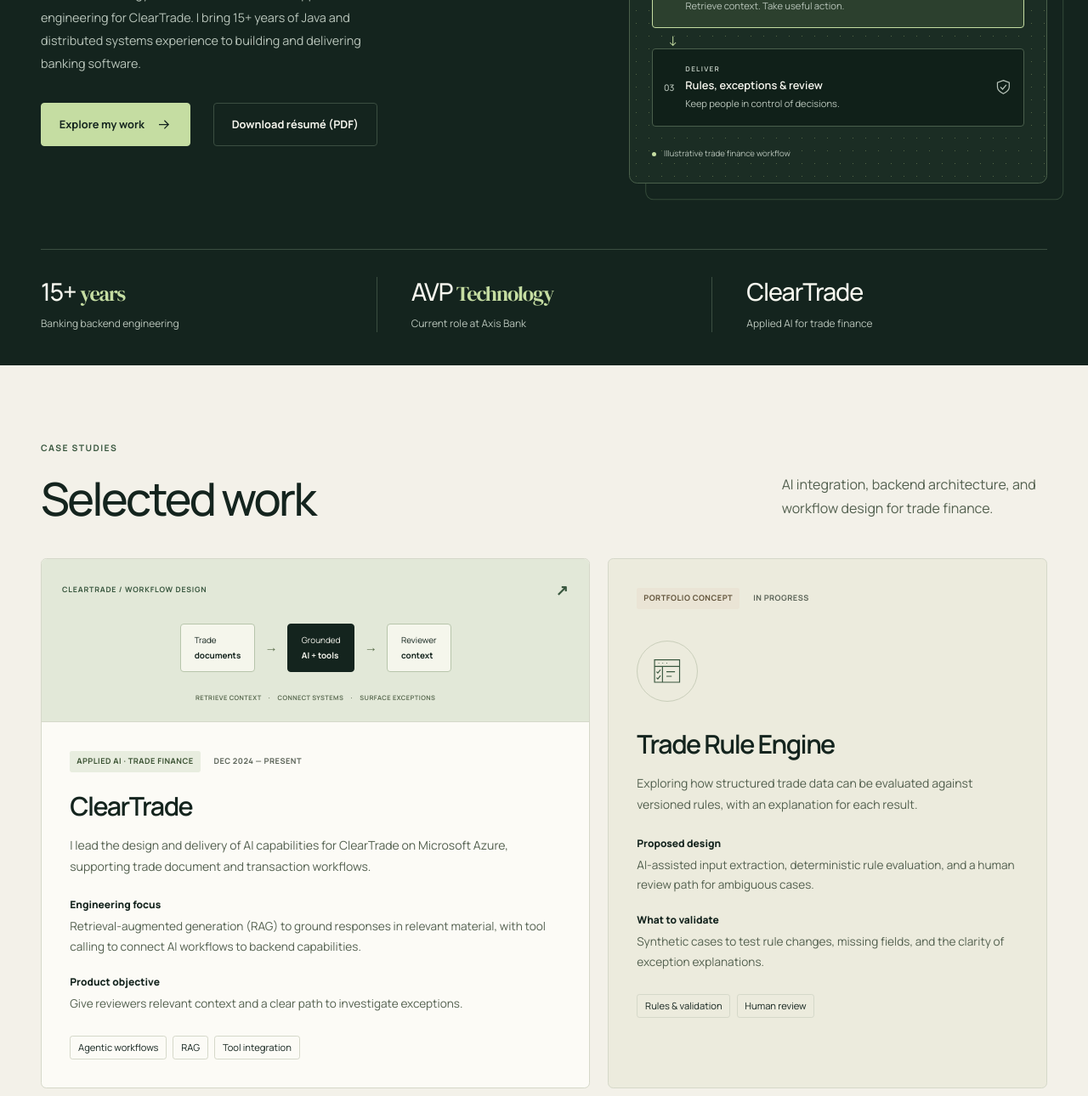
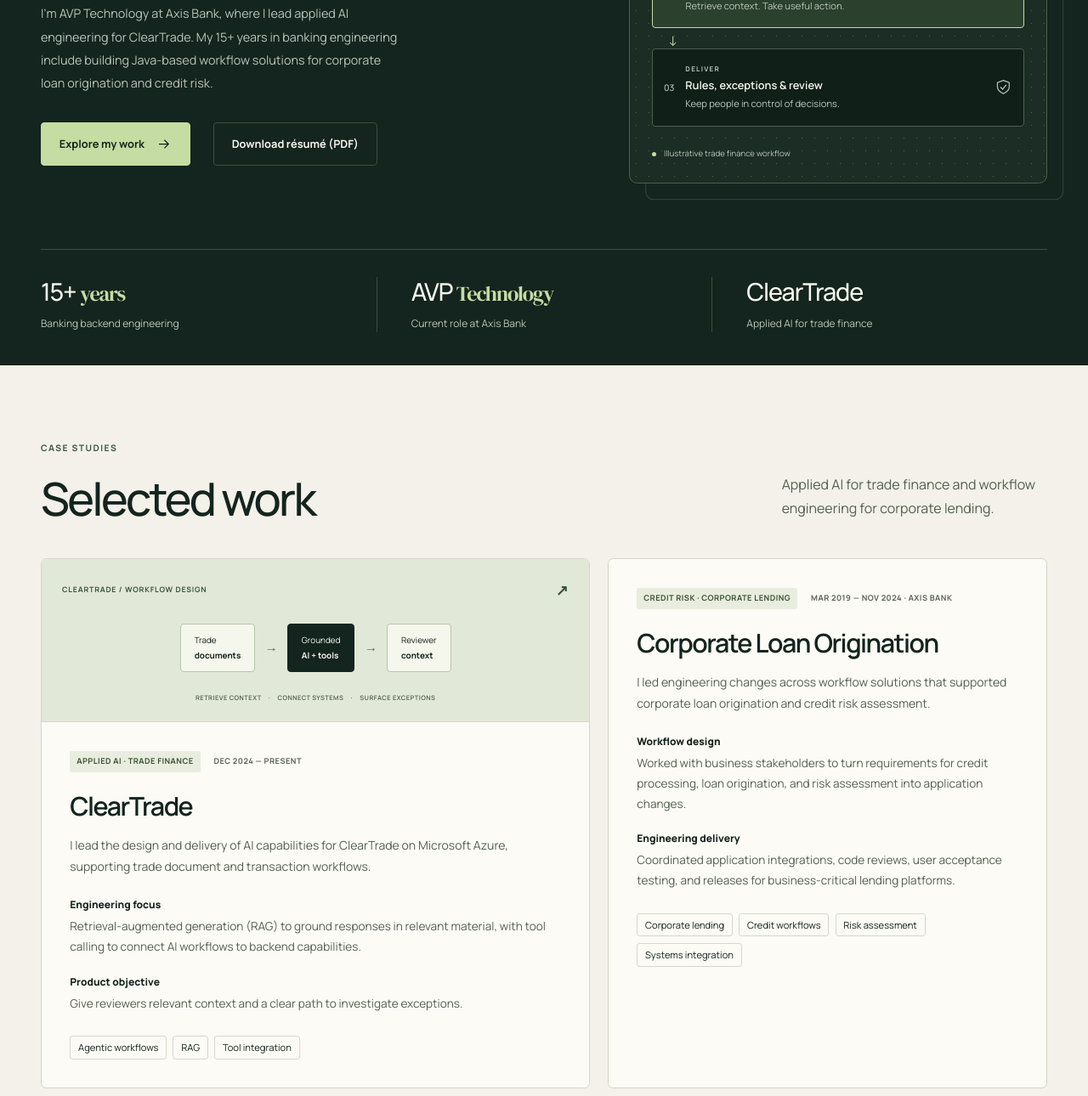
Before and after one commit to sachinj158/PORTFOLIO, a plain HTML site: page portfolio/index.html in a window 1280 px wide. Shown: the part 580-1870 px from the top of the page at 85% size. Drawn offline with Linux system fonts and the light colour scheme.

Commit message:
Highlight corporate credit risk and loan origination experience

```diff
--- a/portfolio/index.html
+++ b/portfolio/index.html
@@ -3,11 +3,11 @@
 <head>
   <meta charset="utf-8">
   <meta name="viewport" content="width=device-width, initial-scale=1">
-  <meta name="description" content="Sachin Jagdale, AVP Technology at Axis Bank. 15+ years in banking engineering, now focused on forward deployed AI, agentic workflows, and trade finance.">
+  <meta name="description" content="Sachin Jagdale, AVP Technology at Axis Bank. 15+ years in banking engineering across corporate loan origination, credit risk, and applied AI for trade finance.">
   <meta name="theme-color" content="#14241e">
   <meta property="og:type" content="website">
   <meta property="og:title" content="Sachin Jagdale | Forward Deployed AI Engineering">
-  <meta property="og:description" content="Banking depth. Applied AI. From understanding the workflow to delivering the solution.">
+  <meta property="og:description" content="Engineering leadership across corporate credit risk, loan origination, and applied AI for trade finance.">
   <title>Sachin Jagdale | Forward Deployed AI Engineering</title>
   <link rel="icon" href="favicon.svg" type="image/svg+xml">
   <link rel="preload" href="fonts/manrope-latin.woff2" as="font" type="font/woff2" crossorigin>
@@ -35,8 +35,8 @@
       <div class="hero-copy">
         <p class="eyebrow"><span class="small-line" aria-hidden="true"></span> APPLIED AI · ENGINEERING LEADERSHIP</p>
         <h1 id="intro">Sachin<br>Jagdale<span class="name-dot">.</span></h1>
-        <p class="hero-statement">Engineering AI for <em>trade finance</em></p>
-        <p class="lede">I’m AVP Technology at Axis Bank, where I lead applied AI engineering for ClearTrade. I bring 15+ years of Java and distributed systems experience to building and delivering banking software.</p>
+        <p class="hero-statement">Engineering for <em>trade finance and credit risk</em></p>
+        <p class="lede">I’m AVP Technology at Axis Bank, where I lead applied AI engineering for ClearTrade. My 15+ years in banking engineering include building Java-based workflow solutions for corporate loan origination and credit risk.</p>
         <div class="actions">
           <a class="button primary" href="#work">Explore my work <svg class="icon" viewBox="0 0 24 24" fill="none" stroke="currentColor" stroke-width="1.6" aria-hidden="true"><path d="M5 12h14m-6-6 6 6-6 6"/></svg></a>
           <a class="button secondary" href="./sachin-jagdale-resume.pdf" data-link="resume" download>Download résumé (PDF)</a>
@@ -63,11 +63,27 @@
 
     <div class="light">
       <section class="shell section" id="work" aria-labelledby="work-title">
-        <div class="section-heading"><div><p class="eyebrow">CASE STUDIES</p><h2 id="work-title">Selected work</h2></div><p class="section-intro">AI integration, backend architecture, and workflow design for trade finance.</p></div>
+        <div class="section-heading"><div><p class="eyebrow">CASE STUDIES</p><h2 id="work-title">Selected work</h2></div><p class="section-intro">Applied AI for trade finance and workflow engineering for corporate lending.</p></div>
         <div class="projects">
           <article class="case case-featured">
             <div class="project-visual" aria-hidden="true"><div class="visual-heading"><span>CLEARTRADE / WORKFLOW DESIGN</span><span class="diagram-symbol">↗</span></div><div class="mini-flow"><span>Trade<br><strong>documents</strong></span><span class="connector">→</span><span class="mini-ai">Grounded<br><strong>AI + tools</strong></span><span class="connector">→</span><span>Reviewer<br><strong>context</strong></span></div><p>RETRIEVE CONTEXT <span>·</span> CONNECT SYSTEMS <span>·</span> SURFACE EXCEPTIONS</p></div>
             <div class="case-body"><div class="case-meta"><span class="status">APPLIED AI · TRADE FINANCE</span><span>DEC 2024 — PRESENT</span></div><h3>ClearTrade</h3><p>I lead the design and delivery of AI capabilities for ClearTrade on Microsoft Azure, supporting trade document and transaction workflows.</p><dl><dt>Engineering focus</dt><dd>Retrieval-augmented generation (RAG) to ground responses in relevant material, with tool calling to connect AI workflows to backend capabilities.</dd><dt>Product objective</dt><dd>Give reviewers relevant context and a clear path to investigate exceptions.</dd></dl><ul class="tags" aria-label="ClearTrade focus areas"><li>Agentic workflows</li><li>RAG</li><li>Tool integration</li></ul></div>
+          </article>
+          <article class="case" aria-labelledby="credit-title">
+            <div class="case-body">
+              <div class="case-meta"><span class="status">CREDIT RISK · CORPORATE LENDING</span><span>MAR 2019 — NOV 2024 · AXIS BANK</span></div>
+              <h3 id="credit-title">Corporate Loan Origination</h3>
+              <p>I led engineering changes across workflow solutions that supported corporate loan origination and credit risk assessment.</p>
+              <dl>
+                <dt>Workflow design</dt>
+                <dd>Worked with business stakeholders to turn requirements for credit processing, loan origination, and risk assessment into application changes.</dd>
+                <dt>Engineering delivery</dt>
+                <dd>Coordinated application integrations, code reviews, user acceptance testing, and releases for business-critical lending platforms.</dd>
+              </dl>
+              <ul class="tags" aria-label="Corporate loan origination focus areas">
+                <li>Corporate lending</li><li>Credit workflows</li><li>Risk assessment</li><li>Systems integration</li>
+              </ul>
+            </div>
           </article>
           <article class="case case-concept">
             <div class="case-body"><div class="case-meta"><span class="status concept">PORTFOLIO CONCEPT</span><span>IN PROGRESS</span></div><div class="concept-symbol" aria-hidden="true"><svg viewBox="0 0 64 64" fill="none" stroke="currentColor" stroke-width="1.5"><path d="M13 15h38v34H13z M13 25h38 M25 25v24 M19 20h1 M25 20h1 M31 20h1 M31 33h13 M31 40h8"/><path d="m16 33 2 2 4-5m-6 12 2 2 4-5"/></svg></div><h3>Trade Rule Engine</h3><p>Exploring how structured trade data can be evaluated against versioned rules, with an explanation for each result.</p><dl><dt>Proposed design</dt><dd>AI-assisted input extraction, deterministic rule evaluation, and a human review path for ambiguous cases.</dd><dt>What to validate</dt><dd>Synthetic cases to test rule changes, missing fields, and the clarity of exception explanations.</dd></dl><ul class="tags" aria-label="Trade Rule Engine focus areas"><li>Rules &amp; validation</li><li>Human review</li></ul></div>
@@ -93,7 +109,7 @@
         <div><dt><span aria-hidden="true">03</span> Cloud &amp; AI platforms</dt><dd><ul class="tags"><li>Microsoft Azure</li><li>Azure AI Foundry</li><li>Solution architecture</li></ul></dd></div>
         <div><dt><span aria-hidden="true">04</span> Discovery &amp; prototyping</dt><dd><ul class="tags"><li>Workflow mapping</li><li>Requirements discovery</li><li>Rapid prototyping</li><li>Stakeholder communication</li></ul></dd></div>
         <div><dt><span aria-hidden="true">05</span> Evaluation &amp; reliability</dt><dd><ul class="tags"><li>LLM evaluation</li><li>Retrieval grounding</li><li>Guardrails</li><li>Exception handling</li><li>Human-in-the-loop</li></ul></dd></div>
-        <div><dt><span aria-hidden="true">06</span> Domain &amp; delivery</dt><dd><ul class="tags"><li>Trade finance</li><li>Banking systems</li><li>Product thinking</li><li>Engineering leadership</li><li>Iterative delivery</li></ul></dd></div>
+        <div><dt><span aria-hidden="true">06</span> Domain &amp; delivery</dt><dd><ul class="tags"><li>Trade finance</li><li>Corporate credit risk</li><li>Loan origination</li><li>Product thinking</li><li>Engineering leadership</li><li>Iterative delivery</li></ul></dd></div>
       </dl>
     </section>
 
@@ -101,7 +117,7 @@
       <div><p class="eyebrow">CAREER</p><h2 id="experience-title">Professional experience</h2></div>
       <ol class="timeline" aria-label="Experience highlights">
         <li><p class="eyebrow"><time datetime="2024-12">DEC 2024</time> — PRESENT</p><div><h3>ClearTrade</h3><p>Applied AI in trade finance. Agentic workflows, retrieval grounding, tool integration, and product-focused architecture.</p></div></li>
-        <li><p class="eyebrow">MAR 2019 — PRESENT</p><div><h3>AVP Technology <span>· Axis Bank</span></h3><p>Lead engineering delivery for banking platforms. Before ClearTrade, I led changes to credit and risk applications and coordinated integration, testing, and releases.</p></div></li>
+        <li><p class="eyebrow">MAR 2019 — PRESENT</p><div><h3>AVP Technology <span>· Axis Bank</span></h3><p>Lead engineering delivery for banking platforms. Before ClearTrade, I led engineering changes across corporate loan origination and credit risk platforms, coordinating integrations, user acceptance testing, and releases.</p></div></li>
         <li><p class="eyebrow">15+ YEARS</p><div><h3>Banking backend engineering</h3><p>Java, Spring Boot, and distributed backend systems built around the demands of banking.</p></div></li>
       </ol>
     </section>
--- a/portfolio/styles.css
+++ b/portfolio/styles.css
@@ -139,7 +139,7 @@ h3 { font-size: 1rem; font-weight: 700; line-height: 1.4; letter-spacing: -.025e
 .tags { display: flex; align-items: start; flex-wrap: wrap; gap: .45rem; padding: 0; list-style: none; }
 .tags li { padding: .25rem .55rem; border: 1px solid var(--paper-line); border-radius: .2rem; font-size: .7rem; line-height: 1.6; }
 .case .tags { margin-top: 1.6rem; }
-.case-concept { background: #ecebdd; }
+.case-concept { grid-column: 1 / -1; background: #ecebdd; }
 .concept-symbol { display: grid; place-items: center; width: 4.5rem; height: 4.5rem; border: 1px solid #c9ceba; border-radius: 50%; margin-block: 2.3rem 1.8rem; color: var(--forest); }
 .concept-symbol svg { width: 3.1rem; height: 3.1rem; }
 .approach { display: grid; grid-template-columns: 1fr 1.2fr; gap: 5rem; border-top: 1px solid var(--paper-line); }
```
